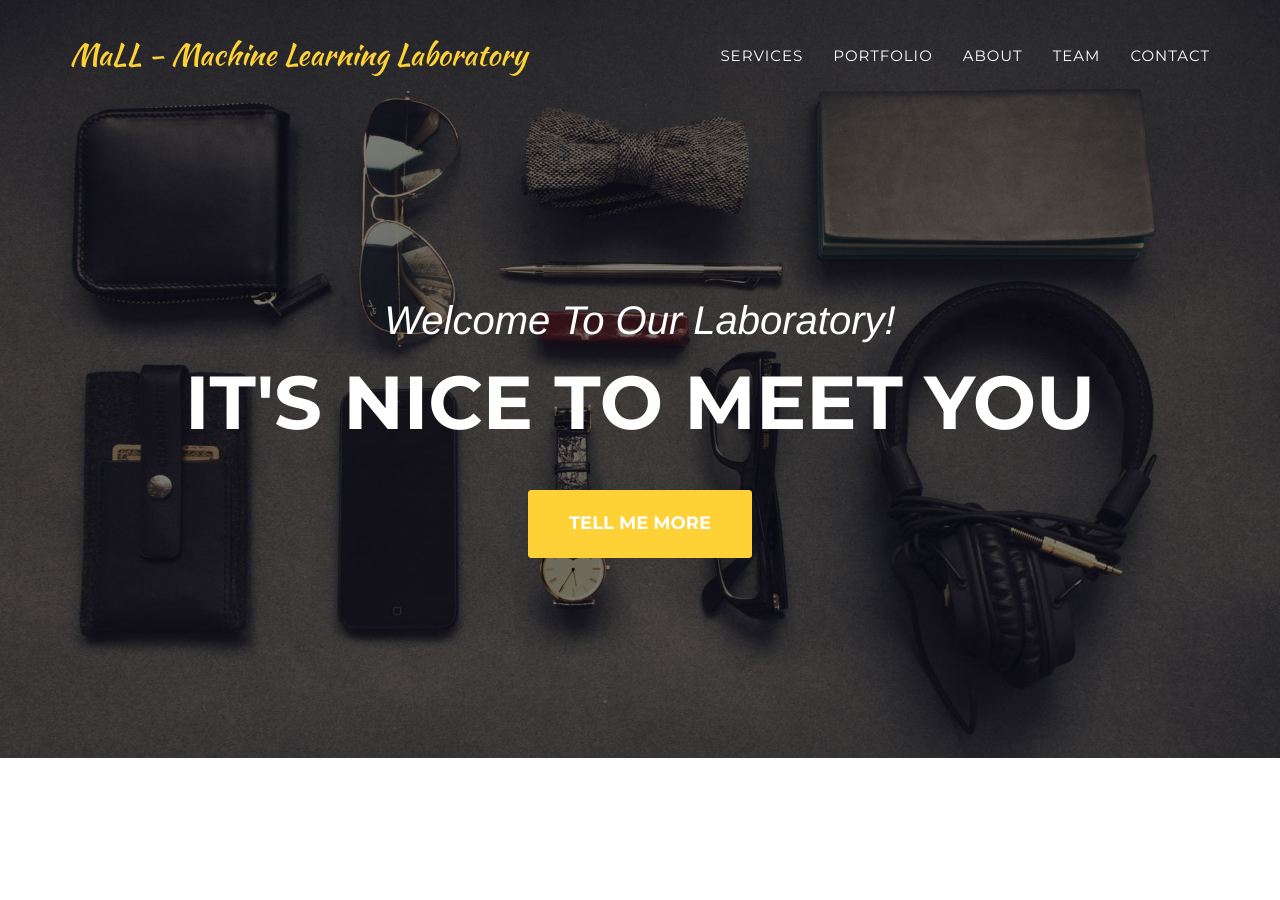
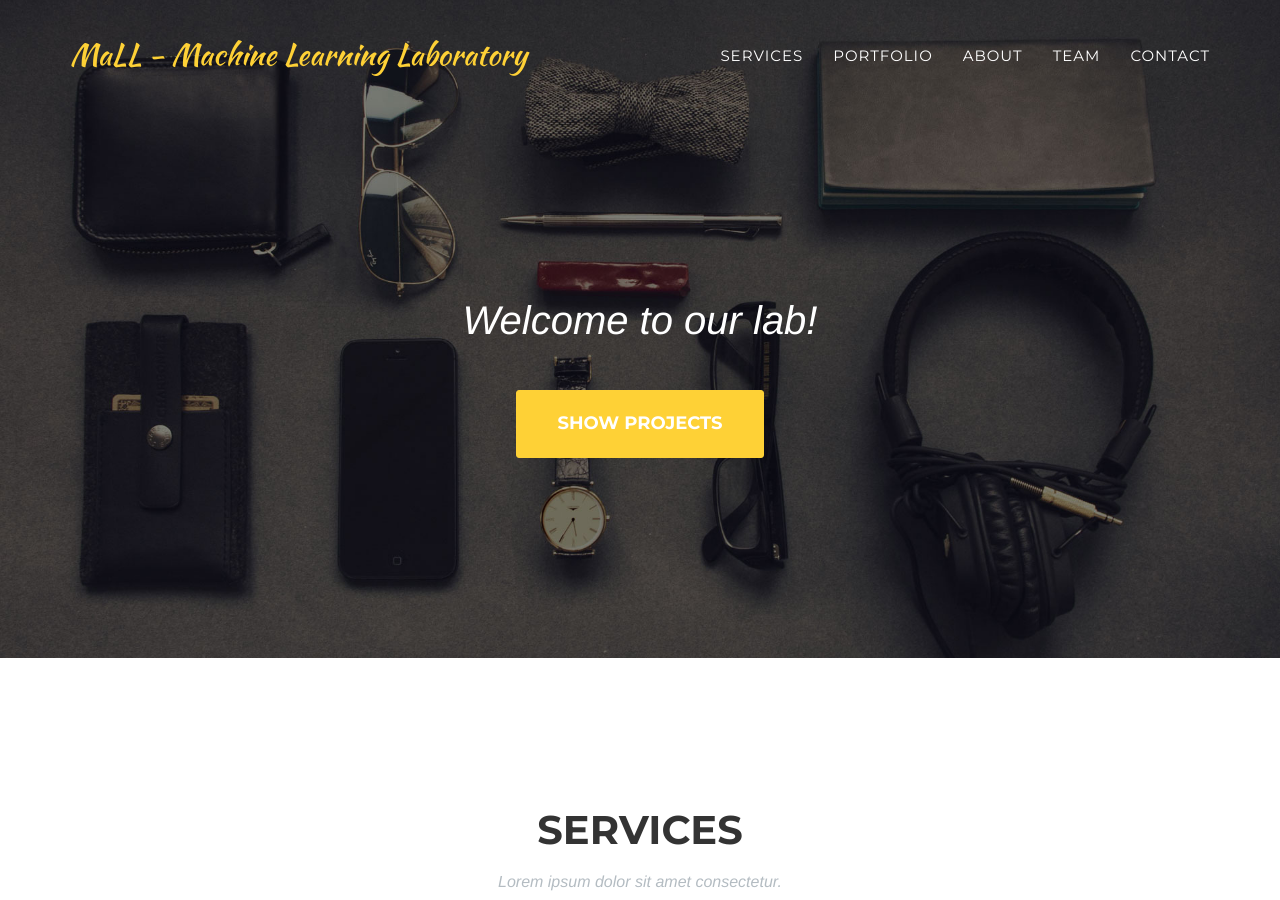
Before and after one commit to MaLL-UFSCar/mall-ufscar.github.io, a Jekyll site: the page built from index.html, in a window 1280 px wide and 900 px high. Built offline with Jekyll 4.4.1, drawn with Linux system fonts in a browser that asks for light colours; some web fonts are replaced.

Commit message:
Refactor header content to yaml descriptor

```diff
--- a/_data/header.yml
+++ b/_data/header.yml
@@ -9,3 +9,8 @@ sections:
       name: 'Team'
     - ref: '#contact'
       name: 'Contact'
+
+uppertitle: 'Welcome to our lab!'
+lowertitle: ''
+nextbutton: 'SHOW PROJECTS'
+nextsection: '#services'
--- a/_includes/header.html
+++ b/_includes/header.html
@@ -34,9 +34,9 @@
     <header>
         <div class="container">
             <div class="intro-text">
-                <div class="intro-lead-in">Welcome To Our Laboratory!</div>
-                <div class="intro-heading">It's Nice To Meet You</div>
-                <a href="#services" class="page-scroll btn btn-xl">Tell Me More</a>
+                <div class="intro-lead-in">{{ site.data.header.uppertitle }}</div>
+                <div class="intro-heading">{{ site.data.header.lowertitle }}</div>
+                <a href="{{ site.data.header.nextsection }}" class="page-scroll btn btn-xl">{{ site.data.header.nextbutton }}</a>
             </div>
         </div>
     </header>
```
